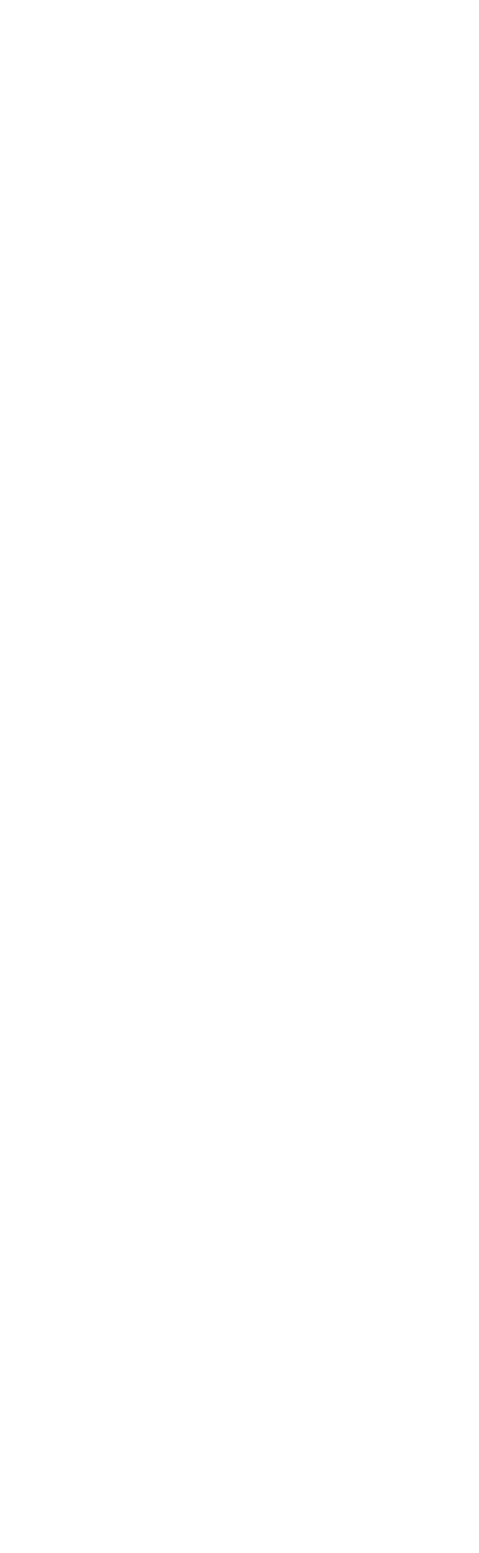
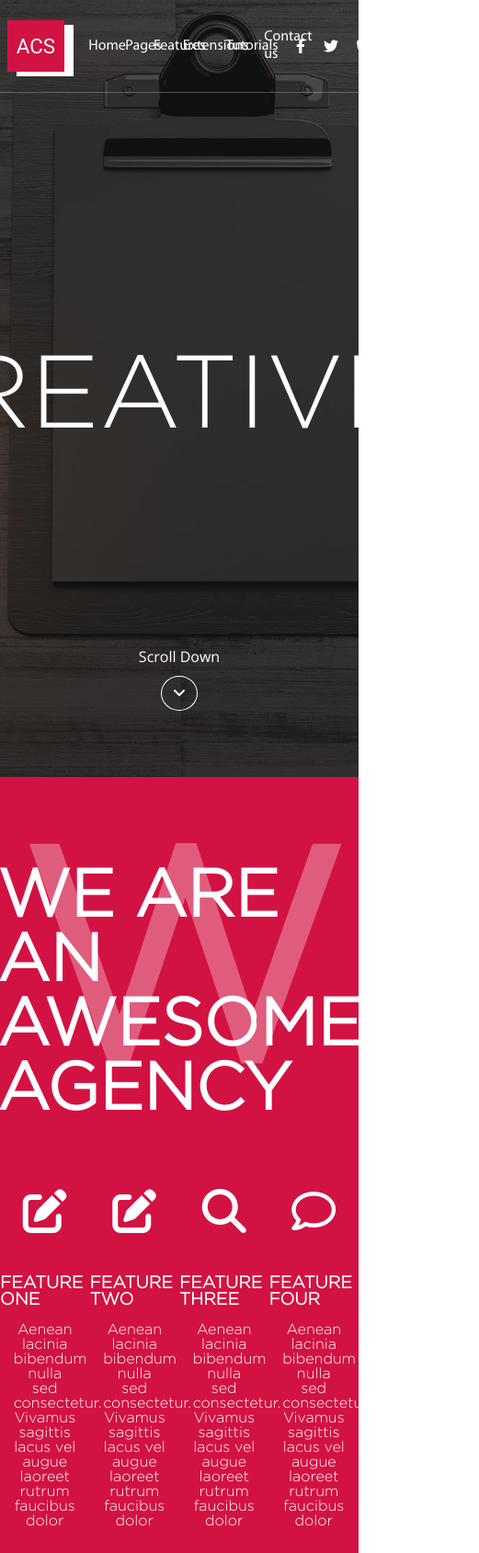
Before and after one commit to Gilrivas/Creatives, a plain HTML site: page index.html in a window 390 px wide. Shown: the whole page at 92% size, 521 px wide, since content can reach past the window. Before the commit the page ends 844 px from the top, so only its background shows below. Drawn offline with nearby package versions, Linux system fonts and the light colour scheme.

Commit message:
header finish
waiting for media query

```diff
--- a/assets/css/style.css
+++ b/assets/css/style.css
@@ -0,0 +1,224 @@
+@import url('https://fonts.googleapis.com/css2?family=Open+Sans:wght@300;400;500&family=Roboto:ital,wght@0,100;0,300;0,400;0,700;1,100;1,700&display=swap');
+
+@font-face {
+    font-family: 'Gotham';
+    src: url(../fonts/Gotham\ Medium.otf);
+}
+
+@font-face {
+    font-family: 'Gothamlight';
+    src: url(../fonts/GothamLight.ttf);
+}
+
+@font-face {
+    font-family: 'Myriad';
+    src: url(../fonts/MYRIADPRO-REGULAR.OTF);
+}
+*{
+    box-sizing: border-box;
+    margin: 0;
+}
+
+html{
+    scroll-behavior: smooth;
+}
+
+
+
+header{
+    background: url(../img/Layer\ 96.png) center center / cover;
+    min-height: 100vh;
+    width: 100%;
+
+
+}
+
+a{
+    text-decoration: none;
+}
+
+
+#navigation{
+    display: flex;
+    align-items: center;
+    justify-content: center;
+    border-bottom: solid #ffffff40 1px;
+
+}
+
+
+
+.logo{
+    position: relative;
+    color: white;
+    width: 20%;
+    display: flex;
+    font-family: "Roboto";
+    justify-content: center;
+}
+
+.logo > p{
+
+    background-color:#d21242;
+    padding: 15px 10px;
+    z-index: 5;
+    font-size: 1.4em;
+    font-weight: 500;
+    box-shadow: 10px 5px 0px  white ;
+    user-select: none;
+}
+
+
+.navMenu{
+    display: flex;
+    list-style: none;
+    align-items: center;
+    justify-content: center;
+    height: 100px;
+    width: 60%;
+}
+
+.navMenu > li{
+    display: flex;
+    align-items: center;
+    justify-content: center;
+    margin: 0px 10px;
+    height: 100%;
+    width: 10%;
+}
+
+
+.navMenu > li > a{
+    color: white;
+    font-family: 'Myriad';
+}
+
+.navMenu > li:hover{
+    border-bottom: 3px solid #d21242;
+}
+
+.icones{
+    color: white;
+    width: 20%;
+    display: flex;
+    justify-content: flex-start;
+}
+
+h1{
+    color: white;
+    font-size: 7em;
+    font-family: "Gothamlight", sans-serif;
+    font-weight: 500;
+}
+
+.icones > i{
+    margin: 10px;
+    cursor: pointer;
+    font-size: 1em;
+}
+
+.icones > i:hover{
+    color: #d21242;
+}
+
+.boxHeader{
+    display: flex;
+    height: calc(100vh - 100px);
+    justify-content: center;
+    width: 100%;
+    flex-direction: column;
+}
+
+
+.headerTitle{
+    display: flex;
+    align-items: center;
+    justify-content: center;
+    height: 70%;
+
+}
+
+.scroll{
+    display: flex;
+    color: white;
+    align-items: center;
+    justify-content: center;
+    flex-direction: column;
+
+
+}
+.scroll > p{
+    margin: 10px;
+    font-family: "Open Sans";
+}
+
+.scroll > a{
+    border: 1px solid white;
+    padding: 9px 12px;
+    color: white;
+    border-radius: 100%;
+    cursor: pointer;
+
+}
+
+#agency{
+    min-height: 100vh;
+    background-color: #d21242;
+    display: flex;
+    align-items: center;
+    justify-content: center;
+    flex-direction: column;
+}
+
+.awesome{
+    position: relative;
+    width: 100%;
+    color: white;
+    font-family: "Gothamlight";
+    display: flex;
+    align-items: center;
+    justify-content: center;
+    min-height: 50vh;
+}
+
+.awesome > .weAre{
+
+    height: 50%;
+    font-size: 4.5em;
+}
+
+.awesome > .letreW{
+        position: absolute;
+        font-size: 20em;
+        color: rgba(255, 255, 255, 0.315);
+        top: 40px;
+        user-select: none;
+
+}
+
+.features{
+    width: 100%;
+    display: flex;
+    align-items: center;
+    justify-content: center;
+}
+
+.boxFeatures{
+    width: 30%;
+    display: flex;
+    flex-direction: column;
+    align-items: center;
+    color: white;
+    justify-content: center;
+    font-family: "Gothamlight";
+    font-weight: 100;
+}
+.boxFeatures > i{
+    font-size: 3em;
+    margin-bottom: 30px;
+}
+.boxFeatures > p{
+    width: 70%;
+    text-align: center;
+
+}
--- a/index.html
+++ b/index.html
@@ -6,11 +6,105 @@
     <meta name="viewport" content="width=device-width, initial-scale=1.0">
     <title>Creatives</title>
     <link rel="stylesheet" href="assets/css/style.css">
+    <link rel="stylesheet" href="https://cdnjs.cloudflare.com/ajax/libs/font-awesome/6.1.1/css/all.min.css">
 </head>
 <body>
 
-    <h1></h1>
+    <header>
+
+        <nav id="navigation">
+            <div class="logo">
+                <p>ACS</p>
+            </div>
+            <ul class="navMenu">
+                <li><a href="#">Home</a></li>
+                <li><a href="#">Pages</a></li>
+                <li><a href="#">Features</a></li>
+                <li><a href="#">Extensions</a></li>
+                <li><a href="#">Tutorials</a></li>
+                <li><a href="#">Contact us</a></li>
+            </ul>
+
+            <div class="icones">
+                <i class="fa-brands fa-facebook-f"></i>
+                <i class="fa-brands fa-twitter"></i>
+                <i class="fa-brands fa-skype"></i>
+                <i class="fa-brands fa-linkedin-in"></i>
+            </div>
+        </nav>
+
+       <div class="boxHeader">
+            <div class="headerTitle">
+
+                <h1>CREATIVES</h1>
+
+            </div>
+
+            <div class="scroll">
+
+                <p>Scroll Down</p>
+                <a href="#agency"><i class="fa-solid fa-angle-down"></i></a>
+
+            </div>
+       </div>
+
+
+    </header>
+
+    <section id="agency">
+
+        <div class="awesome">
+            <h2 class="weAre">WE ARE AN AWESOME AGENCY</h2>
+            <h2 class="letreW">W</h3>
+        </div>
+
+        <div class="features">
+            <div class="boxFeatures">
+                <i class="fa-solid fa-pen-to-square"></i>
+                <br>
+                <h3>FEATURE ONE</h3>
+                <br>
+                <p>Aenean lacinia bibendum nulla sed consectetur. Vivamus sagittis lacus vel augue laoreet rutrum faucibus dolor</p>
+            </div>
+
+            <div class="boxFeatures">
+                <i class="fa-solid fa-pen-to-square"></i>
+                <br>
+                <h3>FEATURE TWO</h3>
+                <br>
+                <p>Aenean lacinia bibendum nulla sed consectetur. Vivamus sagittis lacus vel augue laoreet rutrum faucibus dolor</p>
+            </div>
+
+            <div class="boxFeatures">
+                <i class="fa-solid fa-magnifying-glass"></i>
+                <br>
+                <h3>FEATURE THREE</h3>
+                <br>
+                <p>Aenean lacinia bibendum nulla sed consectetur. Vivamus sagittis lacus vel augue laoreet rutrum faucibus dolor</p>
+            </div>
+
+            <div class="boxFeatures">
+                <i class="fa-regular fa-comment"></i>
+                <br>
+                <h3>FEATURE FOUR</h3>
+                <br>
+                <p>Aenean lacinia bibendum nulla sed consectetur. Vivamus sagittis lacus vel augue laoreet rutrum faucibus dolor</p>
+            </div>
+        </div>
+
+    </section>
+
 
     <script src="assets/js/app.js"></script>
+
+
+
+
+
+
+
+
+
+
 </body>
 </html>
```
Also changed, not shown: assets/fonts/GothamBold.otf (added), assets/fonts/GothamLight.ttf (added), assets/fonts/GothamMedium.ttf (added), assets/fonts/MYRIADPRO-REGULAR.OTF (added).
